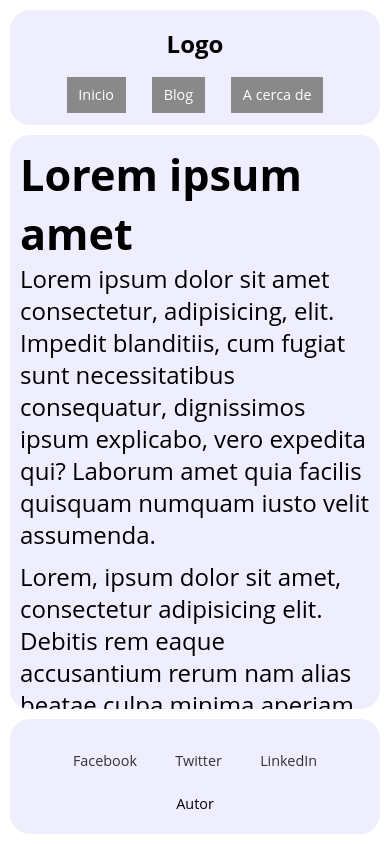
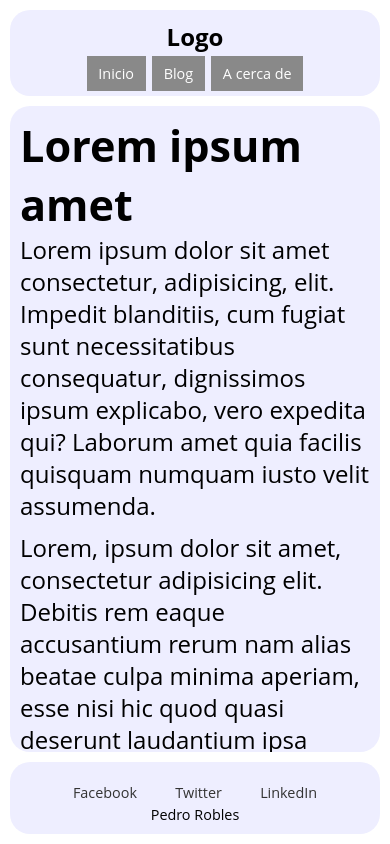
Before and after one commit to Pedroserker/simple-layout-grid-flexbox, a plain HTML site: page index.html in a window 390 px wide. Drawn offline with Linux system fonts and the light colour scheme.

Commit message:
cambios en el layout

```diff
--- a/css/styles.css
+++ b/css/styles.css
@@ -16,7 +16,7 @@ nav div a{
 	padding: 1vh 3vw;
 	background: rgb(137,137,137);
 	color: #fff;
-	margin: 10px;
+
 	font-size: 0.6rem;
 	transition: all ease-in-out 0.3s;
 }
@@ -27,6 +27,8 @@ nav div a:hover{
 	padding: 10px;
 	display: grid;
 	height: 100vh;
+	min-width: 300px;
+	min-height: 350px;
 	grid-template-columns:0.3fr 0.7fr ;
 	grid-template-rows: 0.2fr 0.7fr 0.2fr;
 	grid-template-areas:
@@ -120,10 +122,7 @@ Problema margin
 	border-radius: 20px;
 	background: #eef;
 }
-@media screen and (max-height: 500px){
 
-
-}
 
 @media screen and (max-width: 800px)
 {
@@ -161,7 +160,7 @@ Problema margin
 	@media screen and (max-width: 500px) {
 	.grid{
 	grid-template-columns:0.3fr 0.7fr;
-	grid-template-rows: 0.2fr 1fr 0.2fr;
+	grid-template-rows: 0.1fr 1fr 0.1fr;
 	grid-template-areas:
 	"logo logo"
 	" main main"
--- a/index.html
+++ b/index.html
@@ -40,7 +40,7 @@
 	</main>
 	<footer class="footer estilo1">
 		<div class="autor">
-			<p>Autor</p>
+			<p>Pedro Robles</p>
 		</div>
 		<div class="social-liks">
 			<a href="#">Facebook</a>
```
